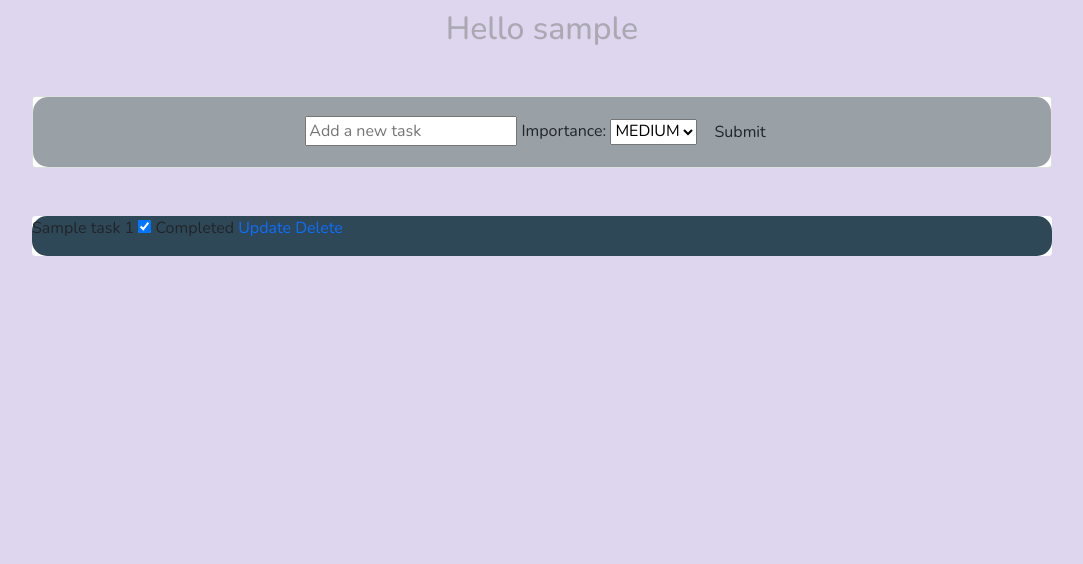
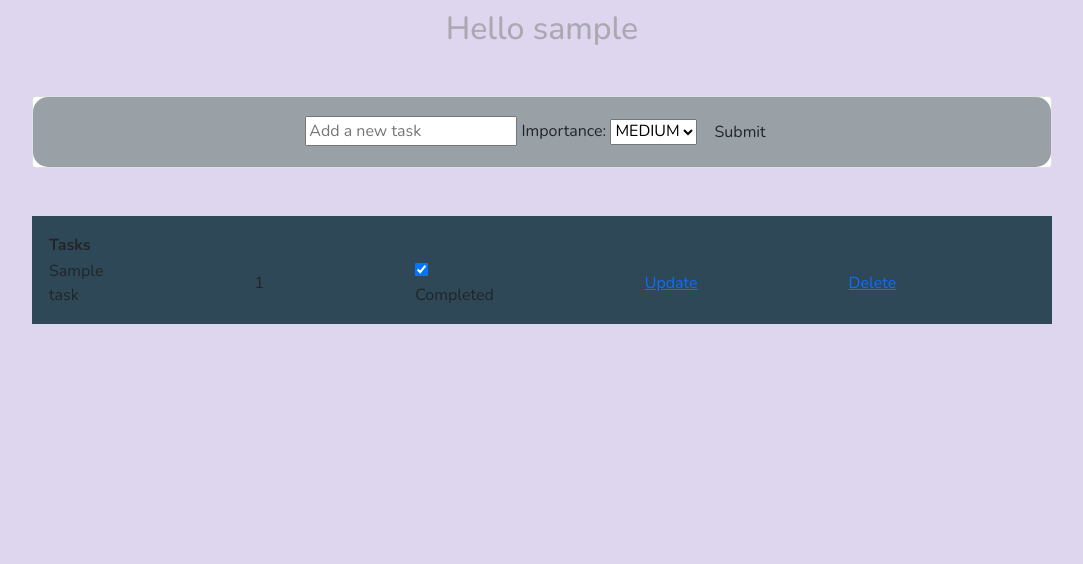
Before and after one commit to HodoIsmail/To-Do-App, a Django app: page / in a window 1280 px wide. Shown: the part 101-665 px from the top of the page, without its empty margins (98-1181 px from the left). Run offline with Django 4.2, Linux system fonts and the light colour scheme; a user stored in the database is signed in; tables that the repository leaves empty hold one stand-in row (values such as "Sample post").

Commit message:
place task items into a table

```diff
--- a/static/css/style.css
+++ b/static/css/style.css
@@ -39,9 +39,7 @@ nav{
 
 .task-list{
     background-color: #2F4858;
-    border-radius: 15px !important;
-    margin:0;
-    padding: 0% !important;
+
 
 }
 p a{
@@ -60,3 +58,7 @@ footer{
     height: 350px;
     align-items: center;
 }
+
+th, td{
+    padding-right:150px !important;
+}
--- a/tasks/templates/tasks/index.html
+++ b/tasks/templates/tasks/index.html
@@ -20,23 +20,38 @@
 
 <div class="card m-5 border-0">
   <div class="card-body task-list">
-{% for task in tasks %}
-<p> {{task}} {{task.importance}}
-  <label for="task_{{ task.id }}">
+    <table>
+
+      <tr>
+      <th>Tasks</th>
+      <th></th>
+      <th></th>
+      <th></th>
+      </tr>
+      {% for task in tasks %}
+      <tr>
+
+  <td>{{task}} </td>
+  <td>{{task.importance}}</td>
+  <td><label for="task_{{ task.id }}">
     <input type="checkbox"
            id="task_{{ task.id }}"
            name="task_{{ task.id }}"
            {% if task.completed %} checked {% endif %}>
     Completed
-  </label>
-<a href="{% url 'update task' task.id %}">Update</a>
-<a href="{% url 'delete task' task.id %}">Delete</a>
-</p>
+  </label></td>
+  <td><a href="{% url 'update task' task.id %}">Update</a></td>
+
+<td><a href="{% url 'delete task' task.id %}">Delete</a></td>
+{% endfor %}
+</tr>
+</table>
 
 
 
 
-{% endfor %}
+
+
 
 {% else %}
 <p> Login or register to begin</p>
```
